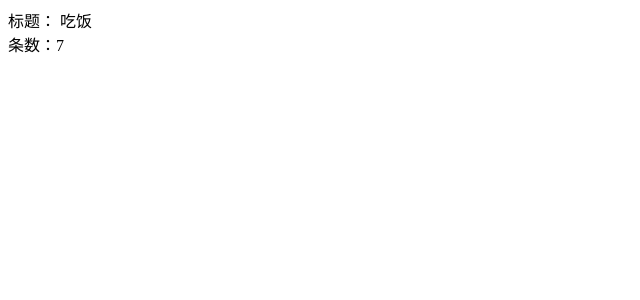
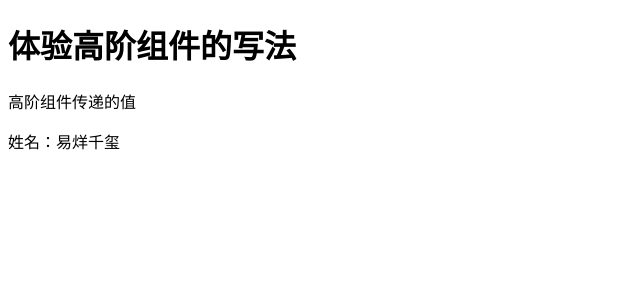
Before and after one commit to clariceBYgit/react-03, a React (Create React App) app: page / in a window 1280 px wide. Shown: the top 300 px of the page, without its empty margins (0-640 px from the left). Built offline with nearby package versions, Linux system fonts and the light colour scheme.

Commit message:
feat:HOC高阶组件的简易书写以及链式调用。

```diff
--- /dev/null
+++ b/src/HOC/HOC.js
@@ -0,0 +1,39 @@
+import React, { Component } from 'react'
+
+
+
+// 编写第一个高阶组件。传递一个组件进去，返回一个新的组件（返回函数组件）
+
+const withLearn = (Comp)=>{
+    const NewComponent = (props) =>{
+        return <Comp {...props} name='易烊千玺'></Comp>
+    }
+    return NewComponent
+}
+
+// 编写第二个高阶组件，重写生命周期，注意，重写生命周期需要class组件
+const withLifeCycle = Comp =>{
+    class NewComponent extends Component {
+        // 重写组件的生命周期
+        componentDidMount(){
+            console.log('重写compoentDidMount生命周期')
+        }
+        render(){
+            return <Comp {...this.props}></Comp>
+        }
+    }
+    return NewComponent
+}
+ class HOC extends Component {
+    render() {
+        return (
+            <div>
+                <h1>体验高阶组件的写法</h1>
+                {this.props.title}
+                <p>姓名：{this.props.name}</p>
+            </div>
+        )
+    }
+}
+
+export default withLifeCycle(withLearn(HOC))
--- a/src/index.js
+++ b/src/index.js
@@ -5,6 +5,8 @@ import { render } from 'react-dom'
 // 使用了Route组件进行渲染的组件，会自动注入history等
 // import { HashRouter as  Router, Route } from 'react-router-dom'
 // import App from './App'
+//高阶组件
+import HOC from './HOC/HOC.js'
 
 // PureComponent的使用
 import Purememo from './Purememo'
@@ -95,8 +97,10 @@ class FaCom extends  React.Component {
 
 
 render (
+    // 演示高阶组件
+    <HOC title='高阶组件传递的值'></HOC>
     // 演示PureComponent的demo
-    <Purememo></Purememo>
+    // <Purememo></Purememo>
     // <FaCom></FaCom>
     // <Router>
     //     <Route component={App} />
```
